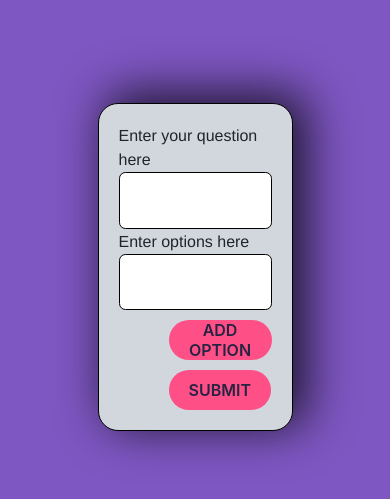
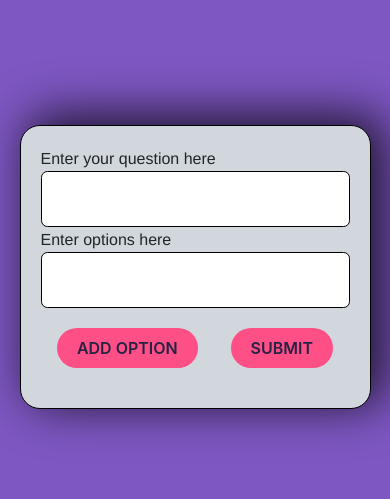
Before and after one commit to georgievmv/VotingApp, a React (Create React App) app in the folder vote-app/: page / in a window 390 px wide. Shown: the part 155-654 px from the top of the page. Built offline with nearby package versions, Linux system fonts and the light colour scheme.

Commit message:
responsive changes

```diff
--- a/vote-app/src/pages/CreateSurvey.module.css
+++ b/vote-app/src/pages/CreateSurvey.module.css
@@ -47,3 +47,21 @@ label {
   -webkit-box-shadow: 5px 5px 5px 0px rgba(0, 0, 0, 0.75);
   -moz-box-shadow: 5px 5px 5px 0px rgba(0, 0, 0, 0.75);
 }
+
+@media (max-width: 600px) {
+  .card {
+    width: 90vw;
+  }
+
+  .button {
+    background-color: #ff4f87;
+    margin-top: 10px;
+    margin: 20px;
+    width: 50;
+    margin-left: auto;
+    margin-right: auto;
+  }
+  .btnContainer {
+    display: flex;
+  }
+}
--- a/vote-app/src/pages/CreateSurvey.tsx
+++ b/vote-app/src/pages/CreateSurvey.tsx
@@ -77,7 +77,7 @@ const CreateSurvey: React.FC = () => {
   return (
     <div className={styles.container}>
       <div className={styles.card}>
-        <form onSubmit={formSubmitHandler}>
+        <form className={styles.form} onSubmit={formSubmitHandler}>
           <div className={styles.formGroup}>
             <label>Enter your question here</label>
             <input
@@ -99,7 +99,7 @@ const CreateSurvey: React.FC = () => {
               </div>
             );
           })}
-          <div>
+          <div className={styles.btnContainer}>
             <Button
               type="button"
               onClick={addOptionHandler}
--- a/vote-app/src/pages/VotingPage.module.css
+++ b/vote-app/src/pages/VotingPage.module.css
@@ -29,15 +29,16 @@
 
 .inputGroup {
   width: 100%;
-  height: 50px;
+  height: fit-content;
   padding: 0;
   background-color: rgb(255, 255, 255);
   margin-bottom: 0px;
   margin-top: 10px;
 }
 .label {
-  height: 50px;
+  height: auto;
   padding: 12px 30px;
+  padding-right: 50px;
   width: 100%;
   display: block;
   text-align: left;
@@ -85,7 +86,7 @@
 
 .input {
   width: 32px;
-  height: 32px;
+  height: fit-content;
   order: 1;
   z-index: 2;
   position: absolute;
@@ -107,3 +108,31 @@
   background-color: #54e0c7;
   border-color: #54e0c7;
 }
+
+@media (max-width: 700px) {
+  .container h1 {
+    font-size: medium;
+  }
+  .card {
+    width: 90vw;
+  }
+  .inputGroup {
+    padding: 0px;
+    height: max-content;
+  }
+  .label {
+    height: 50px;
+    padding-top: 5px;
+    padding-left: 5px;
+    padding-right: 60px;
+    width: 100%;
+    display: block;
+    text-align: left;
+    color: #3c454c;
+    cursor: pointer;
+    position: relative;
+    z-index: 2;
+    transition: color 200ms ease-in;
+    overflow: hidden;
+  }
+}
--- a/vote-app/src/pages/VotingPage.tsx
+++ b/vote-app/src/pages/VotingPage.tsx
@@ -13,7 +13,17 @@ const VotingPage = () => {
   const { link } = useParams();
   const ctx = useContext(OptionsContext);
   const [inputId, setInputId] = useState<string>("");
+
+  function cbChange(obj: HTMLInputElement) {
+    let cbs = document.getElementsByClassName(styles.input);
+    for (var i = 0; i < cbs.length; i++) {
+      (cbs[i] as HTMLInputElement).checked = false;
+    }
+    obj.checked = true;
+  }
+
   const changeHandler = (event: ChangeEvent) => {
+    cbChange(event.target as HTMLInputElement);
     if ((event.target as HTMLInputElement).checked) {
       setInputId(event.target.id);
     }
```
Also changed, not shown: vote-app/firebase.json (added), 1 other file (tests, documents, lock files or other folders).
